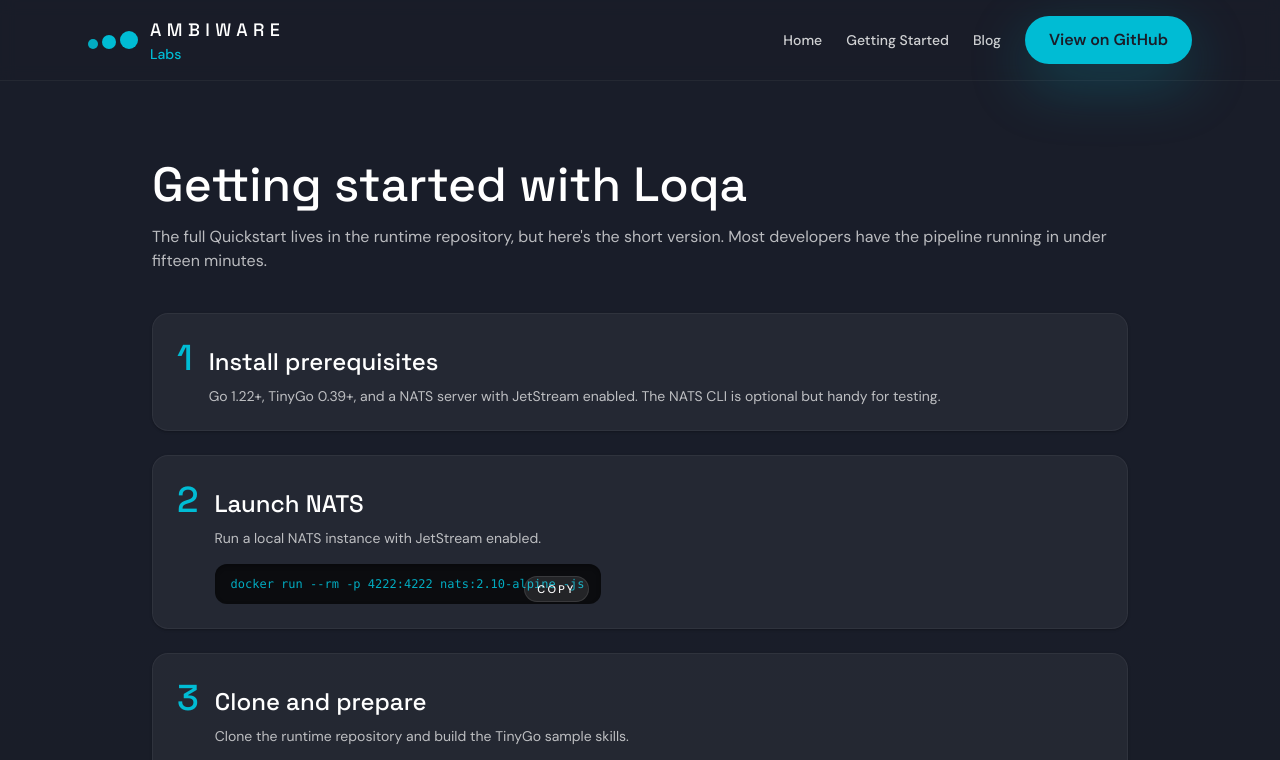
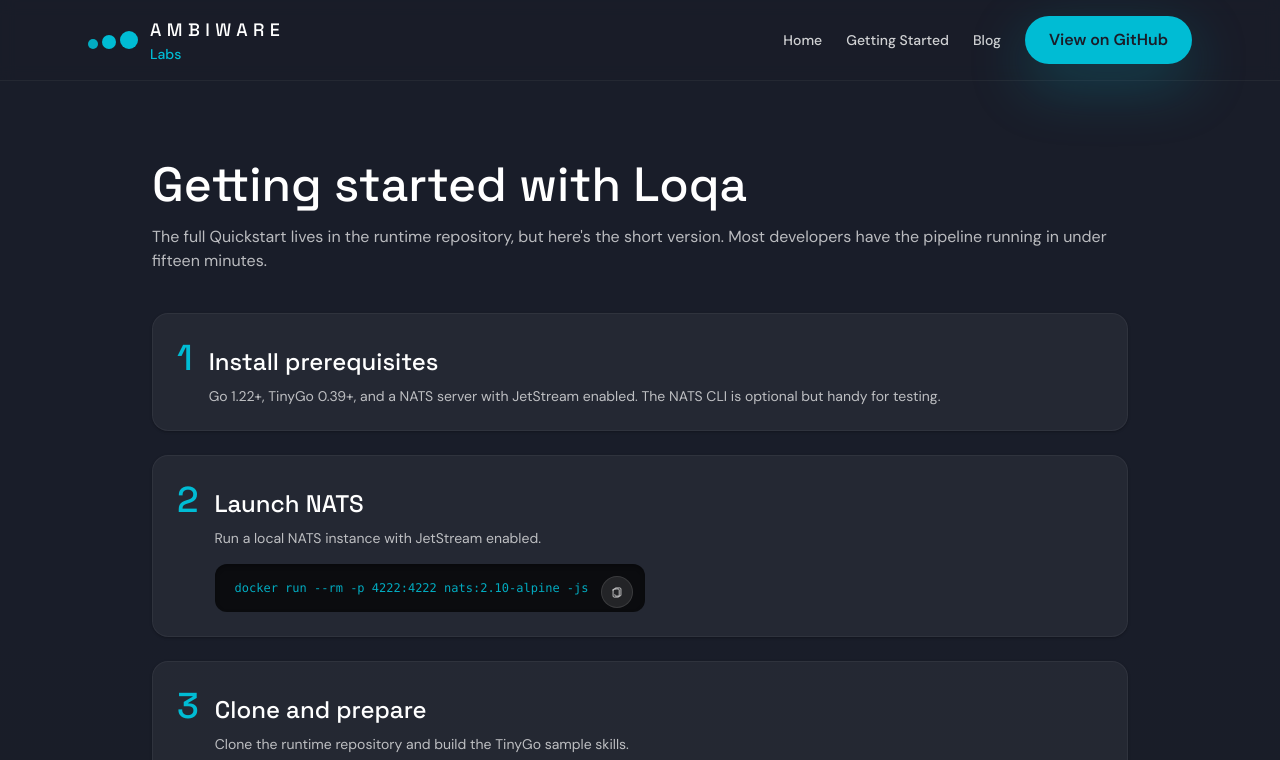
Before and after one commit to ambiware-labs/loqa-site, a Vue app: page /getting-started in a window 1280 px wide. Shown: the top 760 px of the page. Built offline with nearby package versions, Linux system fonts and the light colour scheme.

Commit message:
Switch copy buttons to icon with spacing

```diff
--- a/src/views/GettingStartedView.vue
+++ b/src/views/GettingStartedView.vue
@@ -78,17 +78,43 @@
               <div
                 v-for="command in step.commands"
                 :key="command"
-                class="relative rounded-xl bg-black/70 px-4 py-3 text-xs text-brand-blue/90 shadow-inner shadow-black/30"
+                class="relative rounded-xl bg-black/70 px-5 py-4 pr-14 text-xs text-brand-blue/90 shadow-inner shadow-black/30"
               >
                 <pre class="whitespace-pre-wrap"><code>{{ command }}</code></pre>
                 <button
-                  class="absolute right-3 top-3 inline-flex items-center gap-1 rounded-full border border-white/10 bg-white/10 px-3 py-1 text-[11px] font-medium uppercase tracking-[0.2em] text-white transition hover:bg-white/20"
+                  class="btn-copy"
                   type="button"
                   @click="copyCommand(command)"
                 >
-                  <span v-if="lastCopied === command">Copied</span>
-                  <span v-else>Copy</span>
+                  <svg
+                    xmlns="http://www.w3.org/2000/svg"
+                    fill="none"
+                    viewBox="0 0 24 24"
+                    stroke-width="1.5"
+                    stroke="currentColor"
+                    class="h-3.5 w-3.5"
+                  >
+                    <path
+                      stroke-linecap="round"
+                      stroke-linejoin="round"
+                      d="M8.25 7.5V6.75C8.25 5.784 9.034 5 10 5h7c.966 0 1.75.784 1.75 1.75v10.5c0 .966-.784 1.75-1.75 1.75H10c-.966 0-1.75-.784-1.75-1.75V16.5"
+                    />
+                    <path
+                      stroke-linecap="round"
+                      stroke-linejoin="round"
+                      d="M5.25 8.5c0-.966.784-1.75 1.75-1.75h7c.966 0 1.75.784 1.75 1.75v10.5c0 .966-.784 1.75-1.75 1.75h-7c-.966 0-1.75-.784-1.75-1.75V8.5Z"
+                    />
+                  </svg>
+                  <span class="sr-only">Copy</span>
                 </button>
+                <transition name="fade">
+                  <span
+                    v-if="lastCopied === command"
+                    class="absolute right-14 top-3 rounded-full bg-brand-blue/10 px-3 py-1 text-[11px] uppercase tracking-[0.2em] text-brand-blue"
+                  >
+                    Copied
+                  </span>
+                </transition>
               </div>
             </div>
           </div>
@@ -112,3 +138,31 @@
     </div>
   </section>
 </template>
+
+<style scoped>
+.btn-copy {
+  @apply absolute right-3 top-3 inline-flex items-center justify-center rounded-full border border-white/10 bg-white/10 p-2 text-white/80 transition hover:text-white hover:bg-white/20;
+}
+
+.fade-enter-active,
+.fade-leave-active {
+  transition: opacity 0.2s ease;
+}
+
+.fade-enter-from,
+.fade-leave-to {
+  opacity: 0;
+}
+
+.sr-only {
+  position: absolute;
+  width: 1px;
+  height: 1px;
+  padding: 0;
+  margin: -1px;
+  overflow: hidden;
+  clip: rect(0, 0, 0, 0);
+  white-space: nowrap;
+  border-width: 0;
+}
+</style>
```
